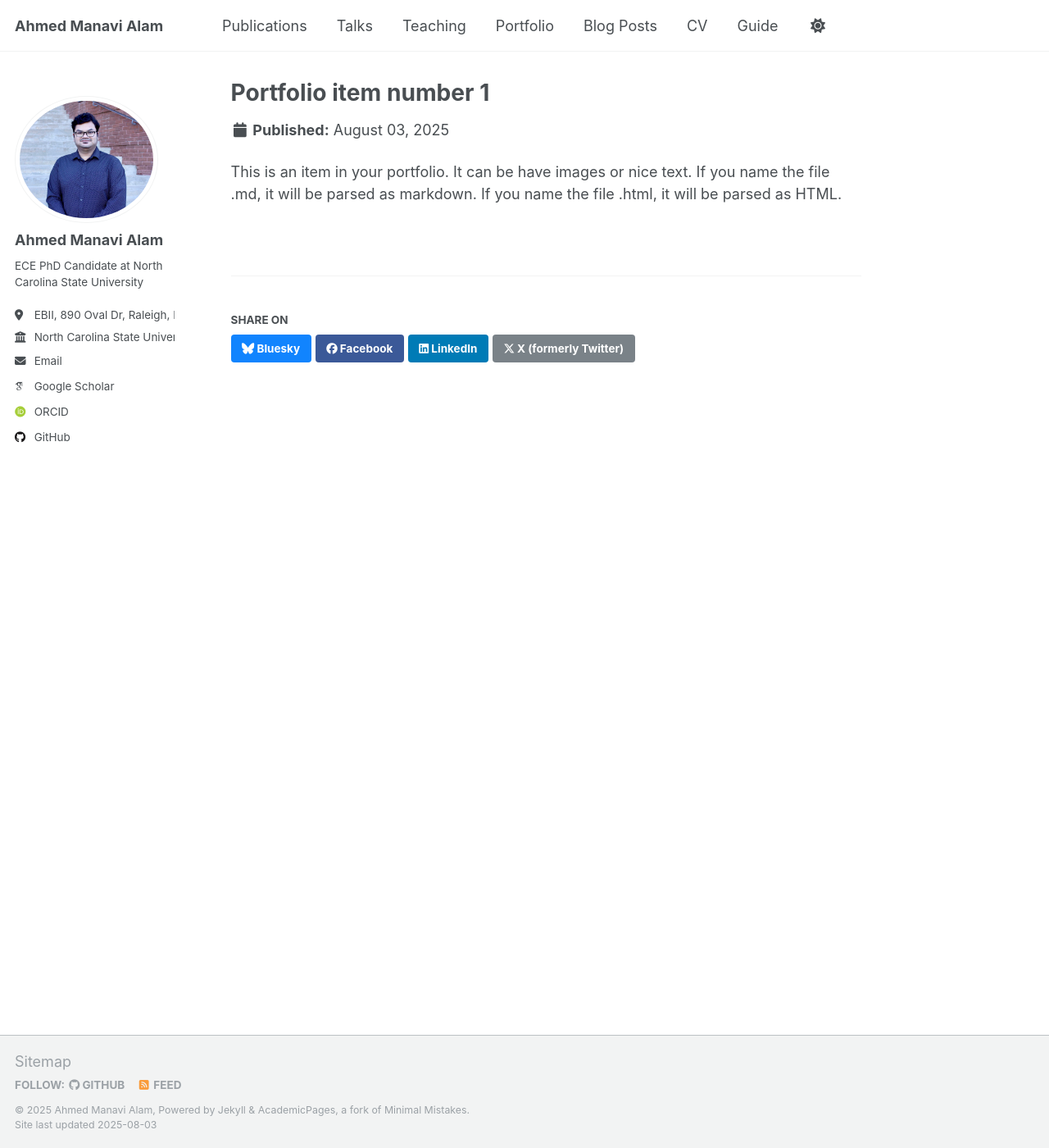
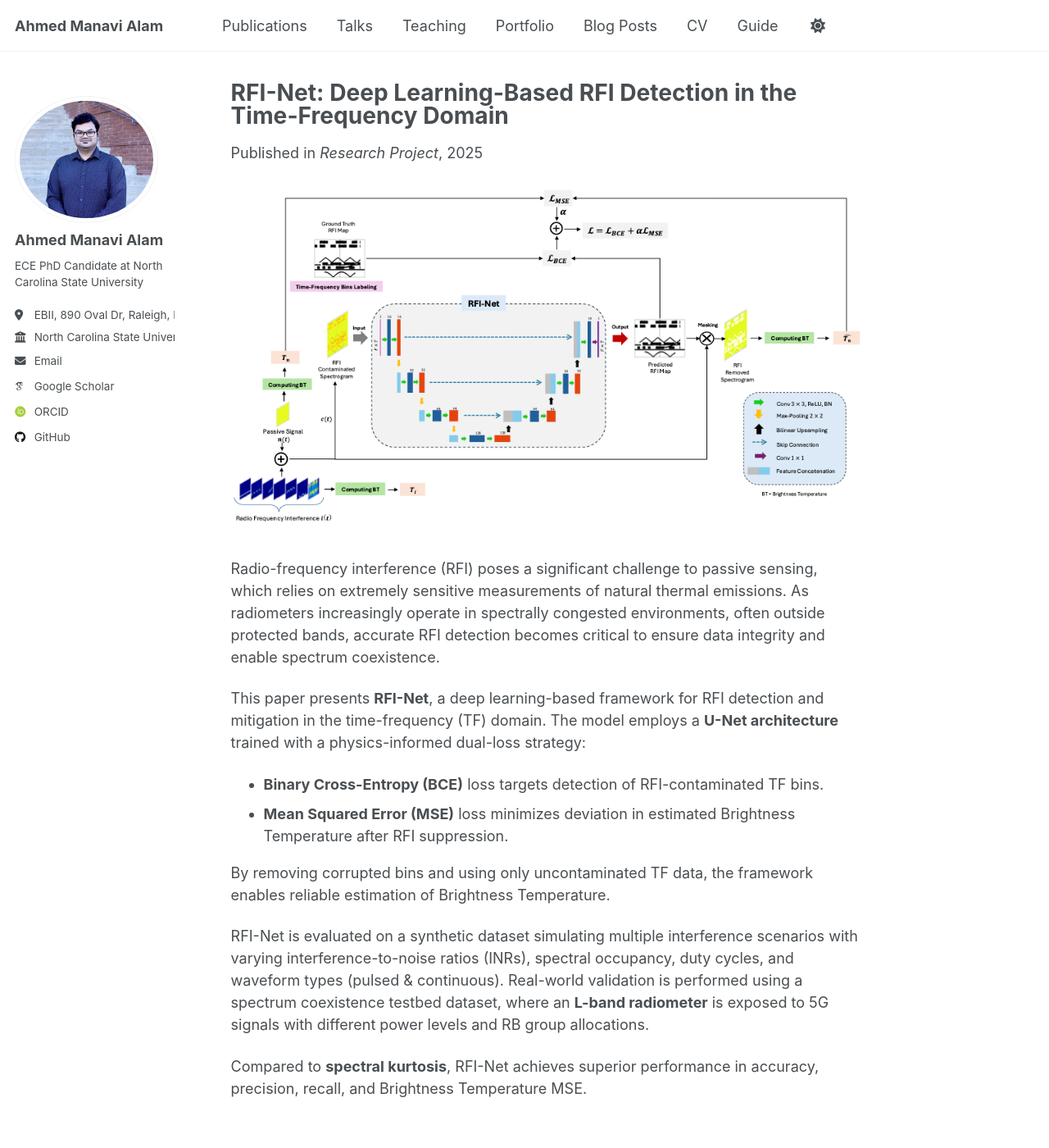
Before and after one commit to ahmed-manavi/ahmed-manavi.github.io, a Jekyll site: the page built from _portfolio/rfi-net-new.md, in a window 1280 px wide and 1400 px high. Shown: the whole window at 82% size. Built offline with Jekyll 4.4.1, drawn with Linux system fonts in a browser that asks for light colours; some web fonts are replaced.

Commit message:
Update rfi-net-new.md

```diff
--- a/_portfolio/rfi-net-new.md
+++ b/_portfolio/rfi-net-new.md
@@ -1,7 +1,22 @@
 ---
-title: "Portfolio item number 1"
-excerpt: "Short description of portfolio item number 1<br/><img src='/images/over_rfi_net_final.png'>"
+title: "RFI-Net: Deep Learning-Based RFI Detection in the Time-Frequency Domain"
+excerpt: "Deep learning-based RFI detection and mitigation for passive sensing using a dual-loss U-Net architecture<br/><img src='/images/over_rfi_net_final.png'>"
 collection: portfolio
+date: 2025-08-03
+venue: "Research Project"
 ---
 
-This is an item in your portfolio. It can be have images or nice text. If you name the file .md, it will be parsed as markdown. If you name the file .html, it will be parsed as HTML.
+![RFI-Net Overview](/images/over_rfi_net_final.png)
+
+Radio-frequency interference (RFI) poses a significant challenge to passive sensing, which relies on extremely sensitive measurements of natural thermal emissions. As radiometers increasingly operate in spectrally congested environments, often outside protected bands, accurate RFI detection becomes critical to ensure data integrity and enable spectrum coexistence.
+
+This paper presents **RFI-Net**, a deep learning-based framework for RFI detection and mitigation in the time-frequency (TF) domain. The model employs a **U-Net architecture** trained with a physics-informed dual-loss strategy:
+
+- **Binary Cross-Entropy (BCE)** loss targets detection of RFI-contaminated TF bins.
+- **Mean Squared Error (MSE)** loss minimizes deviation in estimated Brightness Temperature after RFI suppression.
+
+By removing corrupted bins and using only uncontaminated TF data, the framework enables reliable estimation of Brightness Temperature.
+
+RFI-Net is evaluated on a synthetic dataset simulating multiple interference scenarios with varying interference-to-noise ratios (INRs), spectral occupancy, duty cycles, and waveform types (pulsed & continuous). Real-world validation is performed using a spectrum coexistence testbed dataset, where an **L-band radiometer** is exposed to 5G signals with different power levels and RB group allocations.
+
+Compared to **spectral kurtosis**, RFI-Net achieves superior performance in accuracy, precision, recall, and Brightness Temperature MSE.
```
